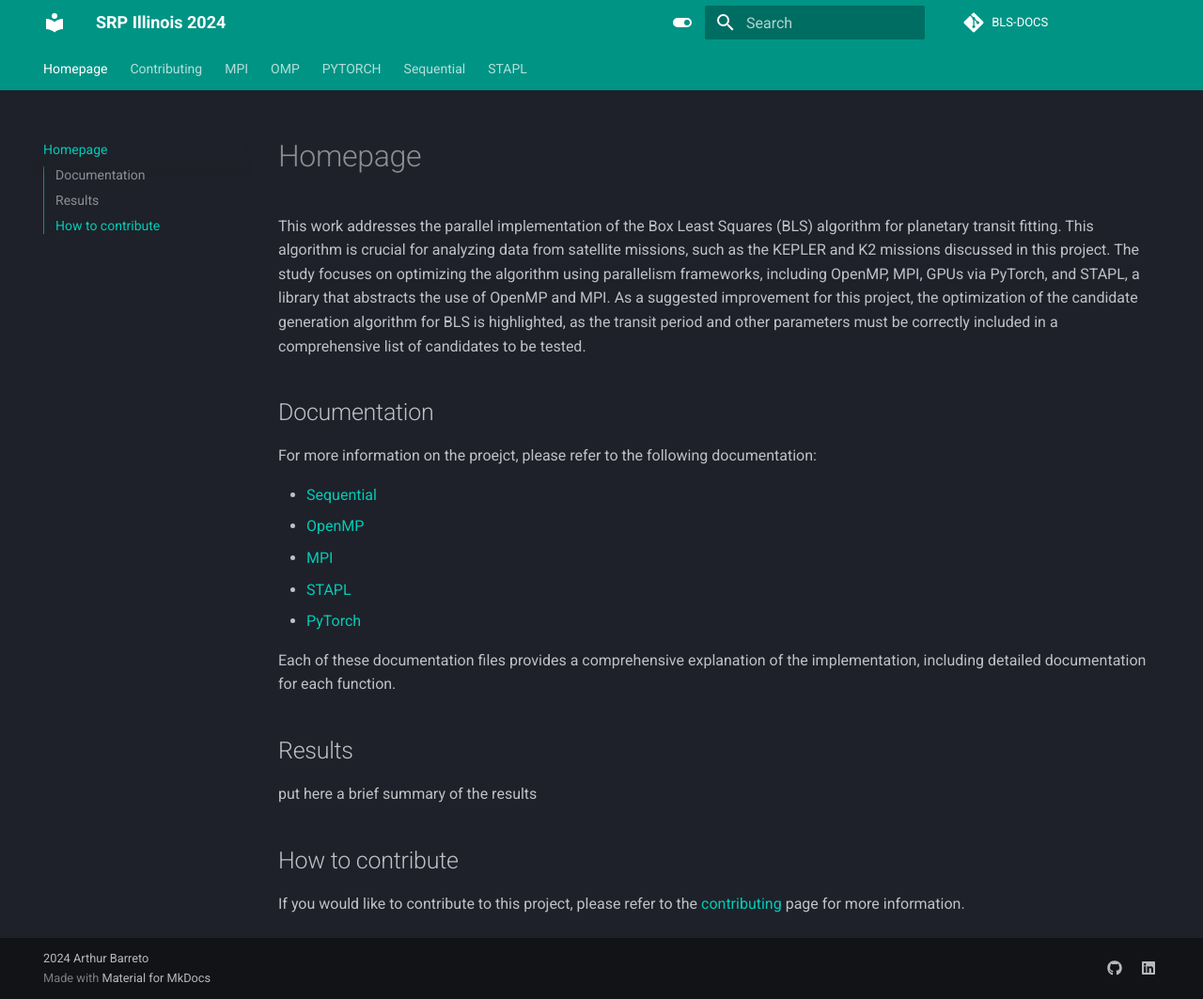
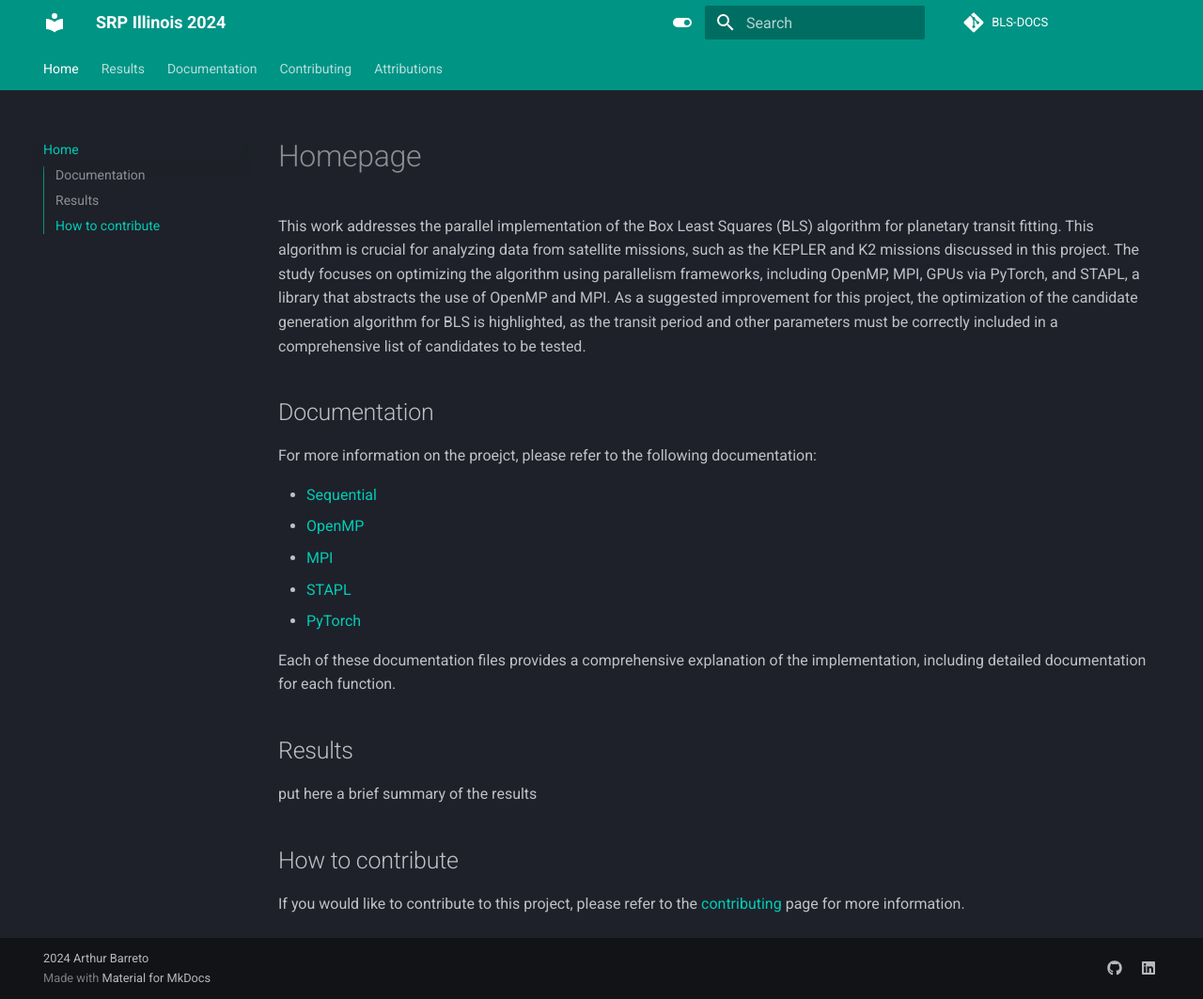
Before and after one commit to Arthur-Barreto/BLS-DOCS, an MkDocs documentation site: the page built from docs/index.md, in a window 1280 px wide and 1063 px high. Shown: the whole window at 94% size. Built offline with MkDocs 1.6.1 and Material for MkDocs 9.7.7, drawn with Linux system fonts in a browser that asks for light colours; comment, search, counter and statistics services are not loaded; some of the changed lines change nothing that is shown.

Commit message:
add nav section

```diff
--- a/mkdocs.yml
+++ b/mkdocs.yml
@@ -60,3 +60,12 @@ copyright:
 
 plugins:
   - search
+
+nav:
+  - Home: index.md
+  - Results: results.md
+  - Documentation:
+      - BLS: bls.md
+      - Implementation: implementation.md
+  - Contributing: contributing.md
+  - Attributions: attributions.md
```
